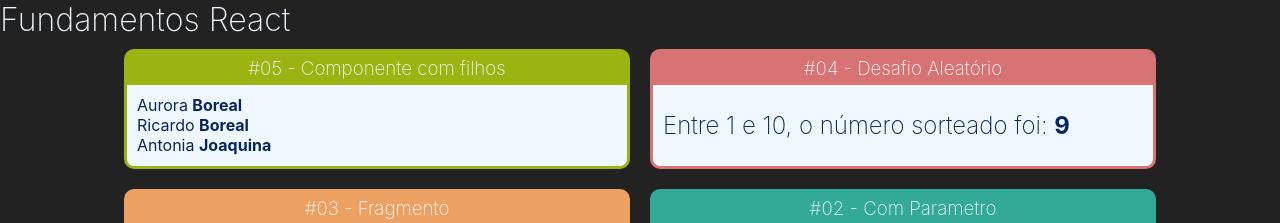
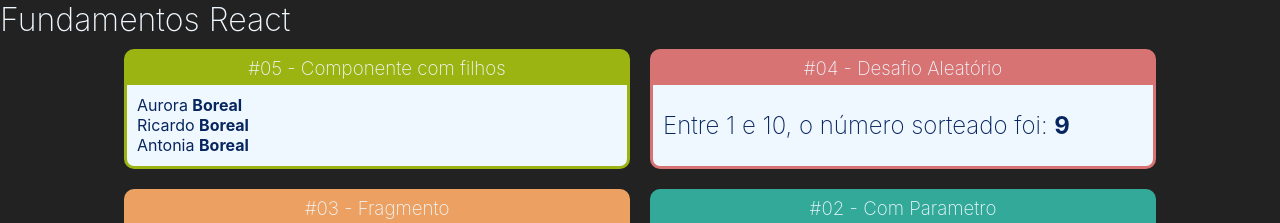
Before and after one commit to nathaliafas2/curso-react, a React (Create React App) app: page / in a window 1280 px wide. Shown: the top 223 px of the page. Built offline with nearby package versions, Linux system fonts and the light colour scheme.

Commit message:
Componente com filho - Clone Element

```diff
--- a/src/App.jsx
+++ b/src/App.jsx
@@ -6,6 +6,7 @@ import Fragmento from './components/basicos/Fragmento';
 import Aleatorio from './components/basicos/Aleatorio'
 import Card from "./layouts/Card";
 import Familia from './components/basicos/Familia';
+import FamiliaMembro from './components/basicos/FamiliaMembro';
 
 export default function App(props){
     return (
@@ -13,10 +14,13 @@ export default function App(props){
             <h1> Fundamentos React </h1>
 
             <div className="Cards">
-
                 <Card
                     titulo="#05 - Componente com filhos" color=" #9bb412">
-                        <Familia sobrenome="Boreal"></Familia>
+                        <Familia sobrenome="Boreal">
+                            <FamiliaMembro nome="Aurora" ></FamiliaMembro>
+                            <FamiliaMembro nome="Ricardo" ></FamiliaMembro>
+                            <FamiliaMembro nome="Antonia" ></FamiliaMembro>
+                        </Familia>
                 </Card>
 
                 <Card
--- a/src/components/basicos/Familia.jsx
+++ b/src/components/basicos/Familia.jsx
@@ -1,13 +1,19 @@
-import React from "react";
-import FamiliaMembro from "./FamiliaMembro";
+import React, { cloneElement } from "react";
 
 export default props =>{
 
+         {/* <FamiliaMembro nome="Aurora" sobrenome={props.sobrenome}></FamiliaMembro>
+          <FamiliaMembro nome="Ricardo" {...props}></FamiliaMembro>
+          <FamiliaMembro nome="Antonia" sobrenome="Joaquina"></FamiliaMembro> */}
+         {/*React.cloneElement(props.children, props)*/}
+
+
     return(
         <div>
-            <FamiliaMembro nome="Aurora" sobrenome={props.sobrenome}></FamiliaMembro>
-            <FamiliaMembro nome="Ricardo" {...props}></FamiliaMembro>
-            <FamiliaMembro nome="Antonia" sobrenome="Joaquina"></FamiliaMembro>
+            {props.children.map((child, i) => {
+                    return cloneElement(child, { ...props, key: i});
+                })
+            }
         </div>
     )
 }
```
